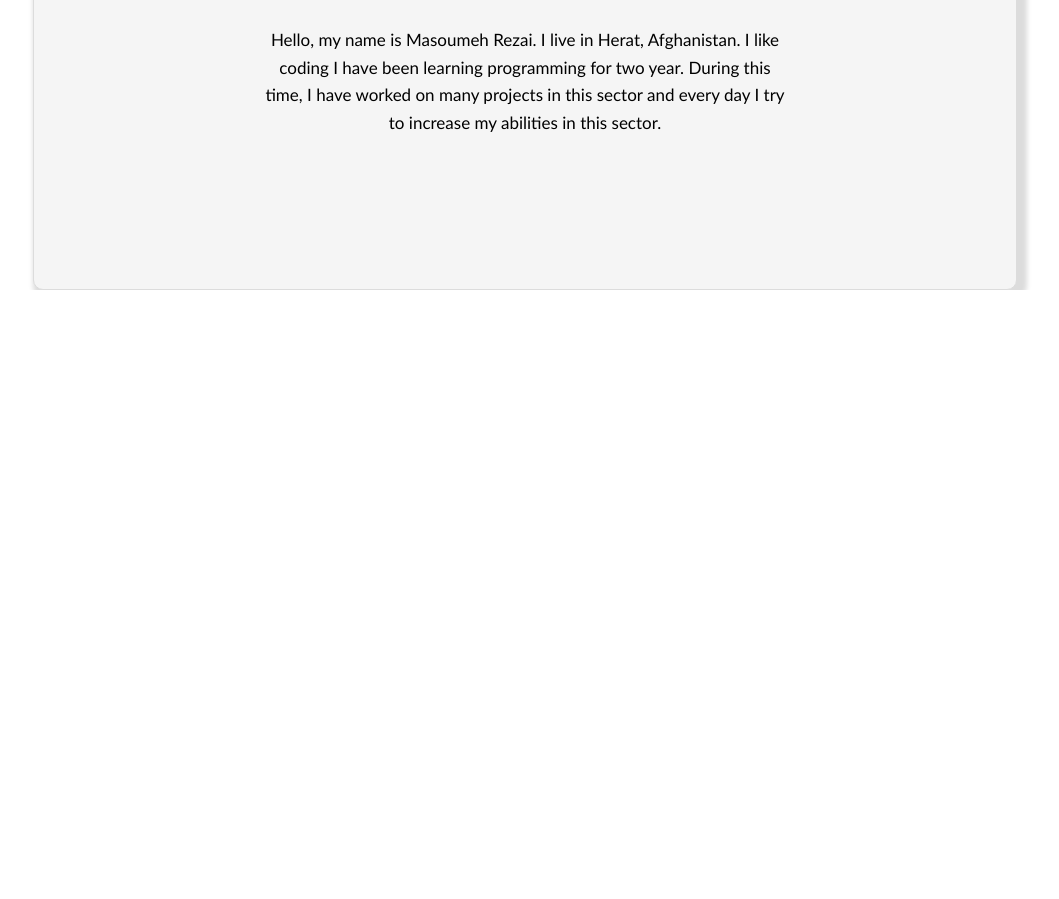
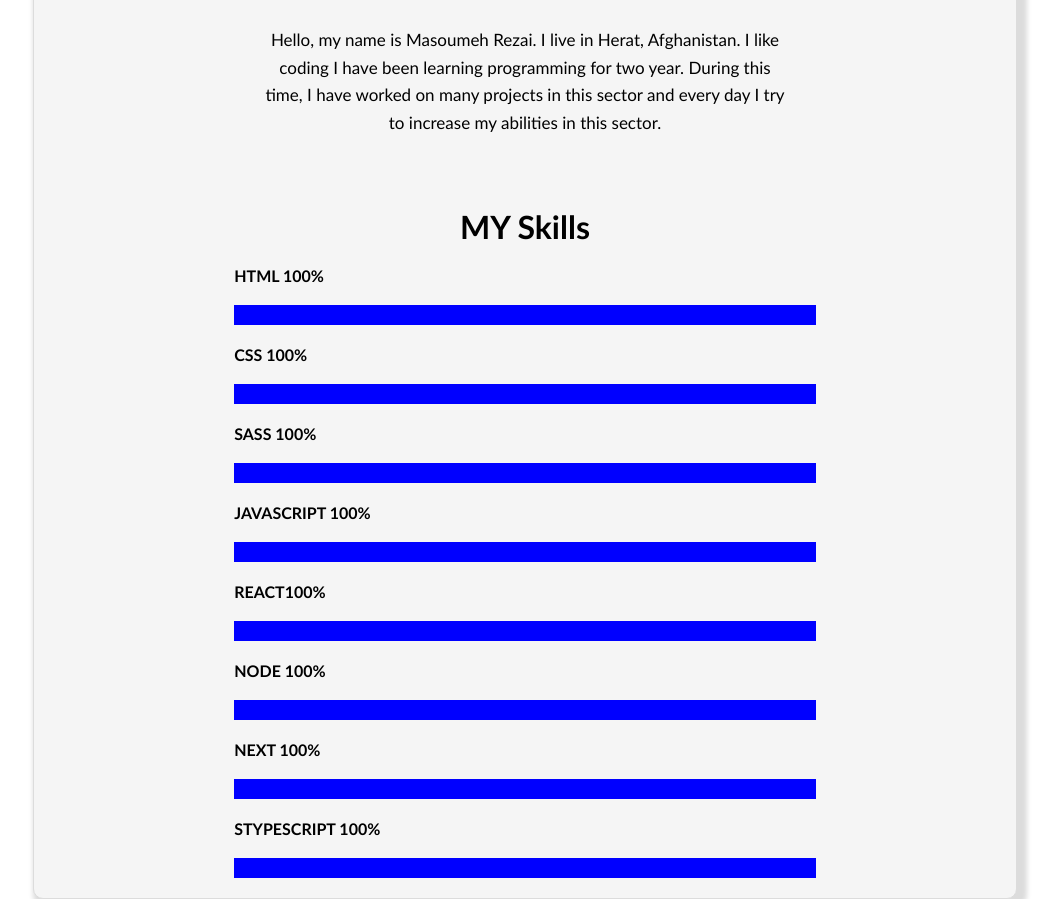
Before and after one commit to MahsumaRezai/MyProtfolio, a React (Create React App) app: page /ABOUT in a window 1280 px wide. Shown: the part 1360-2259 px from the top of the page, without its empty margins (115-1174 px from the left). Before the commit the page ends 1650 px from the top, so only its background shows below. Built offline with nearby package versions, Linux system fonts and the light colour scheme.

Commit message:
add some style

```diff
--- a/src/Pages/About.js
+++ b/src/Pages/About.js
@@ -2,6 +2,7 @@ import { Fragment } from "react";
 import classes from './Pages.module.css';
 import Profile from "./Profile";
 import Text from './Text'
+import Skills from "./Skill";
 
 const About = (props) => {
     return (
@@ -9,6 +10,7 @@ const About = (props) => {
             <div className={classes.about}>
                 <Profile />
                 <Text />
+                <Skills />
 
 
 
--- a/src/Pages/Pages.module.css
+++ b/src/Pages/Pages.module.css
@@ -1,5 +1,4 @@
 .about {
-    height: 800px;
     width: fit-content;
     margin:auto;
     background:whitesmoke;
@@ -14,6 +13,16 @@
 
 
 }
+@media screen and (max-width:900px){
+    .about {
+        padding: 0px 100px
+    }
+}
+@media screen and (max-width:540px){
+    .about {
+        padding: 0px 50px
+    }
+}
 .profile {
     display: flex;
     flex-direction: row;
@@ -22,6 +31,16 @@
     gap: 20px;
     margin: auto;
     padding-top: 100px;
+}
+@media screen and (max-width:900px){
+    .profile {
+        flex-direction: column;
+        justify-content: center;
+        align-items: center
+    }
+    .image {
+        width: inherit
+    }
 }
 .image {
     width: 300px;
@@ -66,3 +85,40 @@
     font-size: 17px;
     color:  black
 }
+.skills {
+    justify-content: center;
+    align-items: center;
+    gap: 20px;
+    padding-top: 20px;
+    padding-bottom: 20px
+
+}
+.skills span{
+    font-family: 'Gill Sans', 'Gill Sans MT', Calibri, 'Trebuchet MS', sans-serif;
+    font-weight: bold
+}
+
+.progress {
+    display: flex;
+    flex-direction: column;
+    justify-content: flex-start;
+    align-items: flex-start;
+    padding-top: 20px;
+    gap: 20px
+}
+
+
+.back {
+    background: blue;
+    width: 100%;
+    height: 20px;
+}
+@media screen and (max-width:900px){
+    .back {
+        width: 50%
+    }
+}
+.titles {
+    text-align: center;
+    padding-top: 50px
+}
--- /dev/null
+++ b/src/Pages/Skill.js
@@ -0,0 +1,73 @@
+import { Fragment } from "react";
+import classes from './Pages.module.css';
+
+
+const Skills = (props) => {
+    return (
+        <Fragment>
+            <div className={classes.skills}>
+                <div className={classes.titles}>
+                    <h1>MY Skills</h1>
+                </div>
+                <div className={classes.progress}>
+                    <span> HTML<span> 100%</span></span>
+                    <div className={classes.back}>
+
+                    </div>
+                </div>
+                <div className={classes.progress}>
+                    <span>CSS<span> 100%</span></span>
+                    <div className={classes.back}>
+
+                    </div>
+                </div>
+                <div className={classes.progress}>
+                    <span> SASS<span> 100%</span></span>
+                    <div className={classes.back}>
+
+                    </div>
+                </div>
+                <div className={classes.progress}>
+                    <span> JAVASCRIPT<span> 100%</span></span>
+                    <div className={classes.back}>
+
+                    </div>
+                </div>
+                <div className={classes.progress}>
+                    <span> REACT<span>100%</span></span>
+                    <div className={classes.back}>
+
+                    </div>
+                </div>
+                <div className={classes.progress}>
+                    <span> NODE<span> 100%</span></span>
+                    <div className={classes.back}>
+
+                    </div>
+                </div>
+                <div className={classes.progress}>
+                    <span> NEXT<span> 100%</span></span>
+                    <div className={classes.back}>
+
+                    </div>
+                </div>
+                <div className={classes.progress}>
+                    <span> STYPESCRIPT<span> 100%</span></span>
+                    <div className={classes.back}>
+
+                    </div>
+                </div>
+
+
+
+
+
+
+
+
+
+            </div>
+        </Fragment>
+    )
+}
+export default Skills;
```
